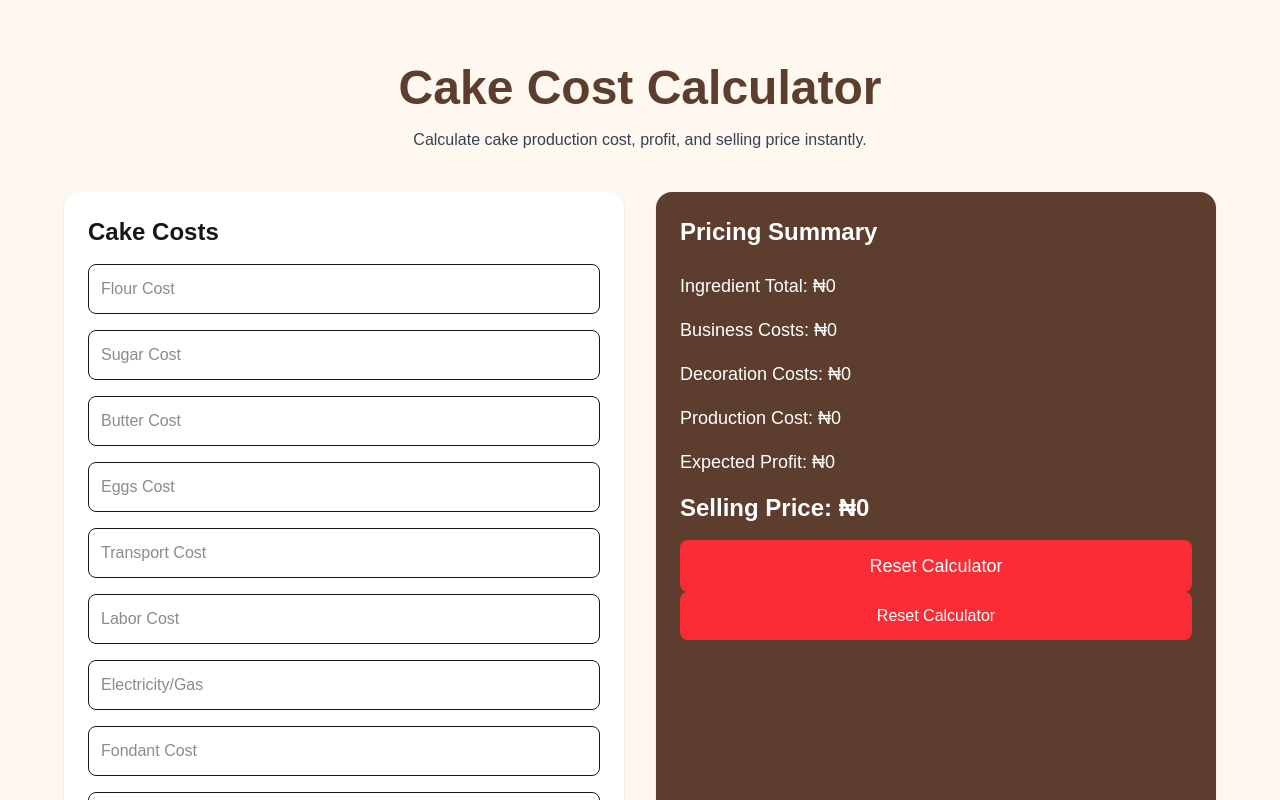
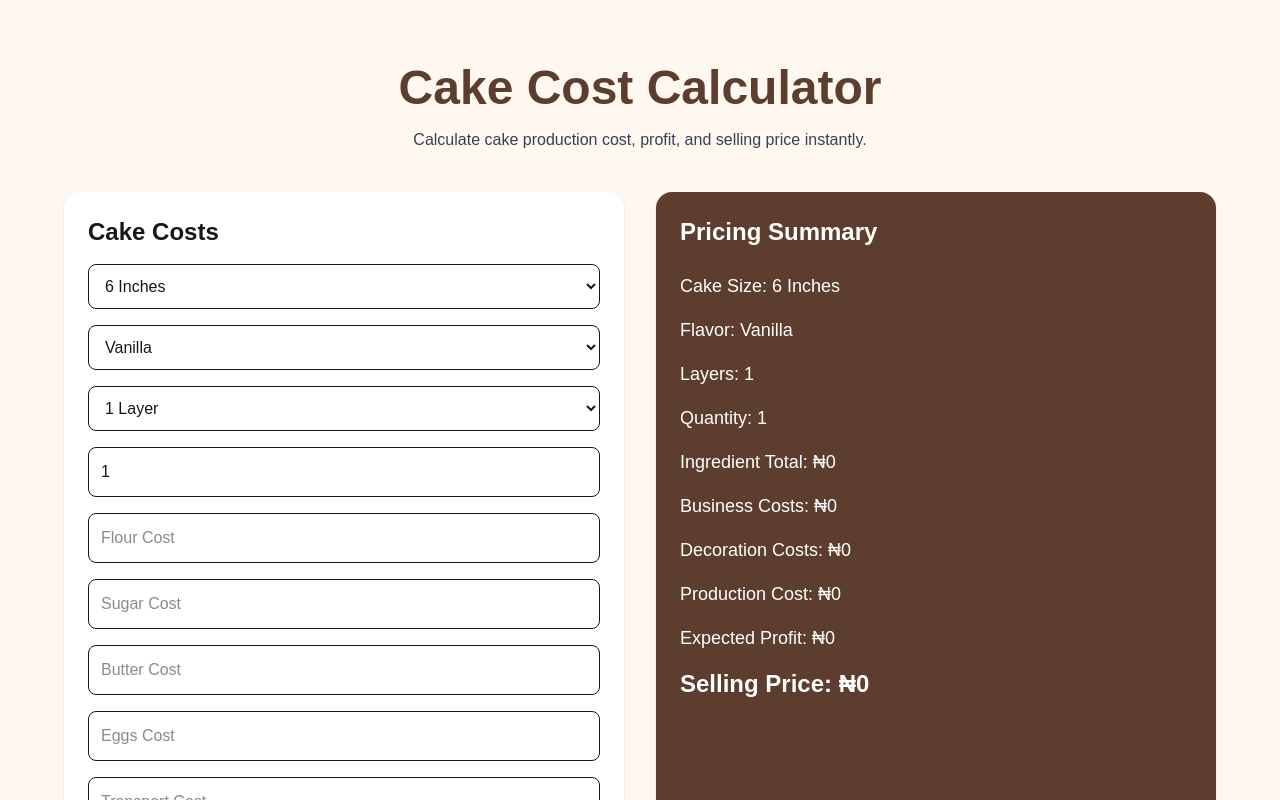
Before and after one commit to RoseO5/cake-cost-calculator, a Next.js app: page / in a window 1280 px wide. Shown: the top 800 px of the page. Built offline with nearby package versions, Linux system fonts and the light colour scheme.

Commit message:
Fix calculator component cleanly

```diff
--- a/components/CakeCalculator.tsx
+++ b/components/CakeCalculator.tsx
@@ -3,6 +3,13 @@
 import { useState } from "react"
 
 export default function CakeCalculator() {
+  const [cakeDetails, setCakeDetails] = useState({
+    size: "6 Inches",
+    flavor: "Vanilla",
+    layers: 1,
+    quantity: 1,
+  })
+
   const [ingredients, setIngredients] = useState({
     flour: 0,
     sugar: 0,
@@ -41,9 +48,11 @@ export default function CakeCalculator() {
     Number(decorations.flowers)
 
   const totalCost =
-    ingredientTotal +
-    businessTotal +
-    decorationTotal
+    (
+      ingredientTotal +
+      businessTotal +
+      decorationTotal
+    ) * cakeDetails.quantity
 
   const expectedProfit =
     (profitPercentage / 100) * totalCost
@@ -59,6 +68,71 @@ export default function CakeCalculator() {
         </h2>
 
         <div className="space-y-4">
+
+          <select
+            className="w-full border p-3 rounded-lg"
+            value={cakeDetails.size}
+            onChange={(e) =>
+              setCakeDetails({
+                ...cakeDetails,
+                size: e.target.value,
+              })
+            }
+          >
+            <option>6 Inches</option>
+            <option>8 Inches</option>
+            <option>10 Inches</option>
+            <option>12 Inches</option>
+            <option>2 Tier Cake</option>
+            <option>3 Tier Cake</option>
+          </select>
+
+          <select
+            className="w-full border p-3 rounded-lg"
+            value={cakeDetails.flavor}
+            onChange={(e) =>
+              setCakeDetails({
+                ...cakeDetails,
+                flavor: e.target.value,
+              })
+            }
+          >
+            <option>Vanilla</option>
+            <option>Chocolate</option>
+            <option>Red Velvet</option>
+            <option>Fruit Cake</option>
+          </select>
+
+          <select
+            className="w-full border p-3 rounded-lg"
+            value={cakeDetails.layers}
+            onChange={(e) =>
+              setCakeDetails({
+                ...cakeDetails,
+                layers: Number(e.target.value),
+              })
+            }
+          >
+            <option value={1}>1 Layer</option>
+            <option value={2}>2 Layers</option>
+            <option value={3}>3 Layers</option>
+            <option value={4}>4 Layers</option>
+          </select>
+
+          <input
+            type="number"
+            placeholder="Quantity"
+            className="w-full border p-3 rounded-lg"
+            value={cakeDetails.quantity}
+            min={1}
+            onChange={(e) =>
+              setCakeDetails({
+                ...cakeDetails,
+                quantity: Number(e.target.value),
+              })
+            }
+          />
+
           <input
             type="number"
             placeholder="Flour Cost"
@@ -186,34 +260,45 @@ export default function CakeCalculator() {
             value={profitPercentage}
             onChange={(e) =>
               setProfitPercentage(Number(e.target.value))
-
             }
           />
+
           <button
             className="w-full bg-red-500 text-white p-3 rounded-lg hover:opacity-90"
             onClick={() => {
-              setIngredients({ flour: 0, sugar: 0, butter: 0, eggs: 0 })
-              setBusinessCosts({ transport: 0, labor: 0, electricity: 0 })
-              setDecorations({ fondant: 0, toppers: 0, flowers: 0 })
+              setIngredients({
+                flour: 0,
+                sugar: 0,
+                butter: 0,
+                eggs: 0,
+              })
+
+              setBusinessCosts({
+                transport: 0,
+                labor: 0,
+                electricity: 0,
+              })
+
+              setDecorations({
+                fondant: 0,
+                toppers: 0,
+                flowers: 0,
+              })
+
               setProfitPercentage(20)
-              setCakeDetails({ size: "6 Inches", flavor: "Vanilla", layers: 1, quantity: 1 })
+
+              setCakeDetails({
+                size: "6 Inches",
+                flavor: "Vanilla",
+                layers: 1,
+                quantity: 1,
+              })
             }}
           >
             Reset Calculator
           </button>
+
         </div>
-          <button
-            className="w-full bg-red-500 text-white p-3 rounded-lg hover:opacity-90"
-            onClick={() => {
-              setIngredients({ flour: 0, sugar: 0, butter: 0, eggs: 0 })
-              setBusinessCosts({ transport: 0, labor: 0, electricity: 0 })
-              setDecorations({ fondant: 0, toppers: 0, flowers: 0 })
-              setProfitPercentage(20)
-              setCakeDetails({ size: "6 Inches", flavor: "Vanilla", layers: 1, quantity: 1 })
-            }}
-          >
-            Reset Calculator
-          </button>
       </div>
 
       <div className="bg-[#5c3d2e] text-white p-6 rounded-2xl shadow">
@@ -222,6 +307,23 @@ export default function CakeCalculator() {
         </h2>
 
         <div className="space-y-4 text-lg">
+
+          <p>
+            Cake Size: {cakeDetails.size}
+          </p>
+
+          <p>
+            Flavor: {cakeDetails.flavor}
+          </p>
+
+          <p>
+            Layers: {cakeDetails.layers}
+          </p>
+
+          <p>
+            Quantity: {cakeDetails.quantity}
+          </p>
+
           <p>
             Ingredient Total: ₦
             {ingredientTotal.toLocaleString()}
@@ -251,44 +353,9 @@ export default function CakeCalculator() {
             Selling Price: ₦
             {sellingPrice.toLocaleString()}
           </p>
-          <button
-            className="w-full bg-red-500 text-white p-3 rounded-lg hover:opacity-90"
-            onClick={() => {
-              setIngredients({ flour: 0, sugar: 0, butter: 0, eggs: 0 })
-              setBusinessCosts({ transport: 0, labor: 0, electricity: 0 })
-              setDecorations({ fondant: 0, toppers: 0, flowers: 0 })
-              setProfitPercentage(20)
-              setCakeDetails({ size: "6 Inches", flavor: "Vanilla", layers: 1, quantity: 1 })
-            }}
-          >
-            Reset Calculator
-          </button>
+
         </div>
-          <button
-            className="w-full bg-red-500 text-white p-3 rounded-lg hover:opacity-90"
-            onClick={() => {
-              setIngredients({ flour: 0, sugar: 0, butter: 0, eggs: 0 })
-              setBusinessCosts({ transport: 0, labor: 0, electricity: 0 })
-              setDecorations({ fondant: 0, toppers: 0, flowers: 0 })
-              setProfitPercentage(20)
-              setCakeDetails({ size: "6 Inches", flavor: "Vanilla", layers: 1, quantity: 1 })
-            }}
-          >
-            Reset Calculator
-          </button>
       </div>
-          <button
-            className="w-full bg-red-500 text-white p-3 rounded-lg hover:opacity-90"
-            onClick={() => {
-              setIngredients({ flour: 0, sugar: 0, butter: 0, eggs: 0 })
-              setBusinessCosts({ transport: 0, labor: 0, electricity: 0 })
-              setDecorations({ fondant: 0, toppers: 0, flowers: 0 })
-              setProfitPercentage(20)
-              setCakeDetails({ size: "6 Inches", flavor: "Vanilla", layers: 1, quantity: 1 })
-            }}
-          >
-            Reset Calculator
-          </button>
     </div>
   )
 }
```
